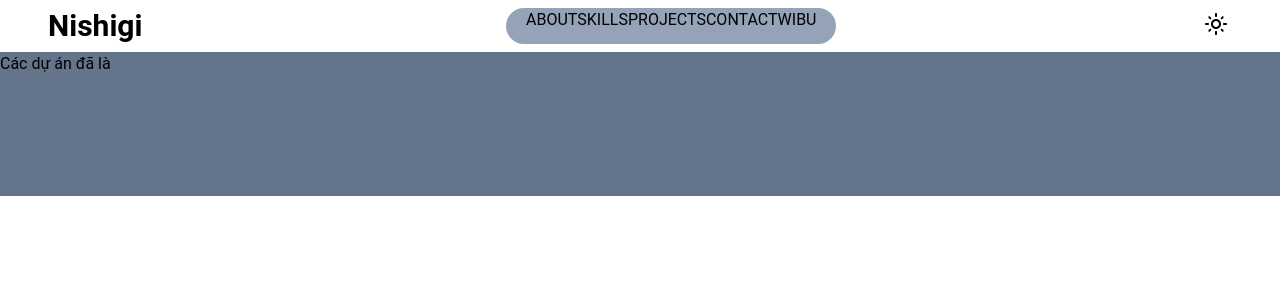
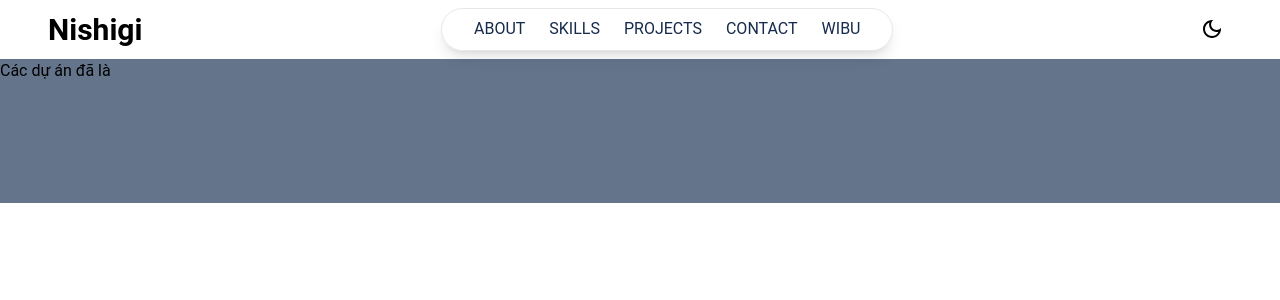
Before and after one commit to nth2612/portfolio, a React (Vite) app: page / in a window 1280 px wide. Shown: the top 300 px of the page. Built offline with nearby package versions, Linux system fonts and the light colour scheme.

Commit message:
update header

```diff
--- a/src/components/Header/Header.jsx
+++ b/src/components/Header/Header.jsx
@@ -6,7 +6,7 @@ import ThemeMode from "./ThemeMode/ThemeMode"
 const Header = () => {
   return (
     <header>
-      <div className="container flex justify-between p-2">
+      <div className="container flex justify-between p-2 items-center">
         <ButtonMobile/>
         <Logo/>
         <MenuTop/>
--- a/src/components/Header/Logo/Logo.jsx
+++ b/src/components/Header/Logo/Logo.jsx
@@ -1,7 +1,7 @@
 const Logo = () => {
   return (
     <div className='logo' >
-      <a href='/' className='font-bold text-3xl'>Nishigi</a>
+      <a href='/' className='font-bold text-3xl select-none'>Nishigi</a>
     </div>
   )
 }
--- a/src/components/Header/MenuTop/MenuTop.jsx
+++ b/src/components/Header/MenuTop/MenuTop.jsx
@@ -1,12 +1,22 @@
 const MenuTop = () => {
   return (
-    <div className="hidden lg:inline-flex px-5 rounded-full bg-slate-400" >
+    <div className="hidden lg:inline-flex px-5 rounded-full border-[0.5px] shadow-lg" >
       <ul className="flex">
-        <li>ABOUT</li>
-        <li>SKILLS</li>
-        <li>PROJECTS</li>
-        <li>CONTACT</li>
-        <li>WIBU</li>
+        <li className="border-b border-b-transparent hover:border-b-primary">
+          <a href="/" className="block py-2 px-3 text-normal hover:text-primary">ABOUT</a>
+        </li>
+        <li className="border-b border-b-transparent hover:border-b-primary">
+          <a href="#skills" className="block py-2 px-3 text-normal hover:text-primary">SKILLS</a>
+        </li>
+        <li className="border-b border-b-transparent hover:border-b-primary">
+          <a href="#projects" className="block py-2 px-3 text-normal hover:text-primary">PROJECTS</a>
+        </li>
+        <li className="border-b border-b-transparent hover:border-b-primary">
+          <a href="#contact" className="block py-2 px-3 text-normal hover:text-primary">CONTACT</a>
+        </li>
+        <li className="border-b border-b-transparent hover:border-b-primary">
+          <a href="/" className="block py-2 px-3 text-normal hover:text-primary">WIBU</a>
+        </li>
       </ul>
     </div>
   )
--- a/src/components/Header/ThemeMode/ThemeMode.jsx
+++ b/src/components/Header/ThemeMode/ThemeMode.jsx
@@ -8,10 +8,10 @@ const ThemeMode = () => {
     setDarkMode(prev => !prev)
   }
   return (
-    <div className='w-8 h-8 hover:bg-rgba p-1 rounded-full' >
+    <div className='w-10 h-10 hover:bg-rgba p-2 rounded-full' >
       { darkMode
-        ? <LightModeOutlinedIcon onClick={changeMode} sx={{ cursor: 'pointer', mt: '-2px' }}/>
-        : <DarkModeOutlinedIcon onClick={changeMode} sx={{ cursor: 'pointer', mt: '-2px' }}/>
+        ? <DarkModeOutlinedIcon onClick={changeMode} sx={{ cursor: 'pointer', mt: '-2px' }}/>
+        : <LightModeOutlinedIcon onClick={changeMode} sx={{ cursor: 'pointer', mt: '-2px' }}/>
       }
     </div>
   )
--- a/tailwind.config.js
+++ b/tailwind.config.js
@@ -8,6 +8,11 @@ export default {
     extend: {
       backgroundColor: {
         "rgba" : "rgba(0,0,0,0.1)"
+      },
+      colors: {
+        "primary" : "#6cc2c5",
+        "secondary" : "#e06e8e",
+        "normal" : "#172b4d"
       }
     }
   },
```
